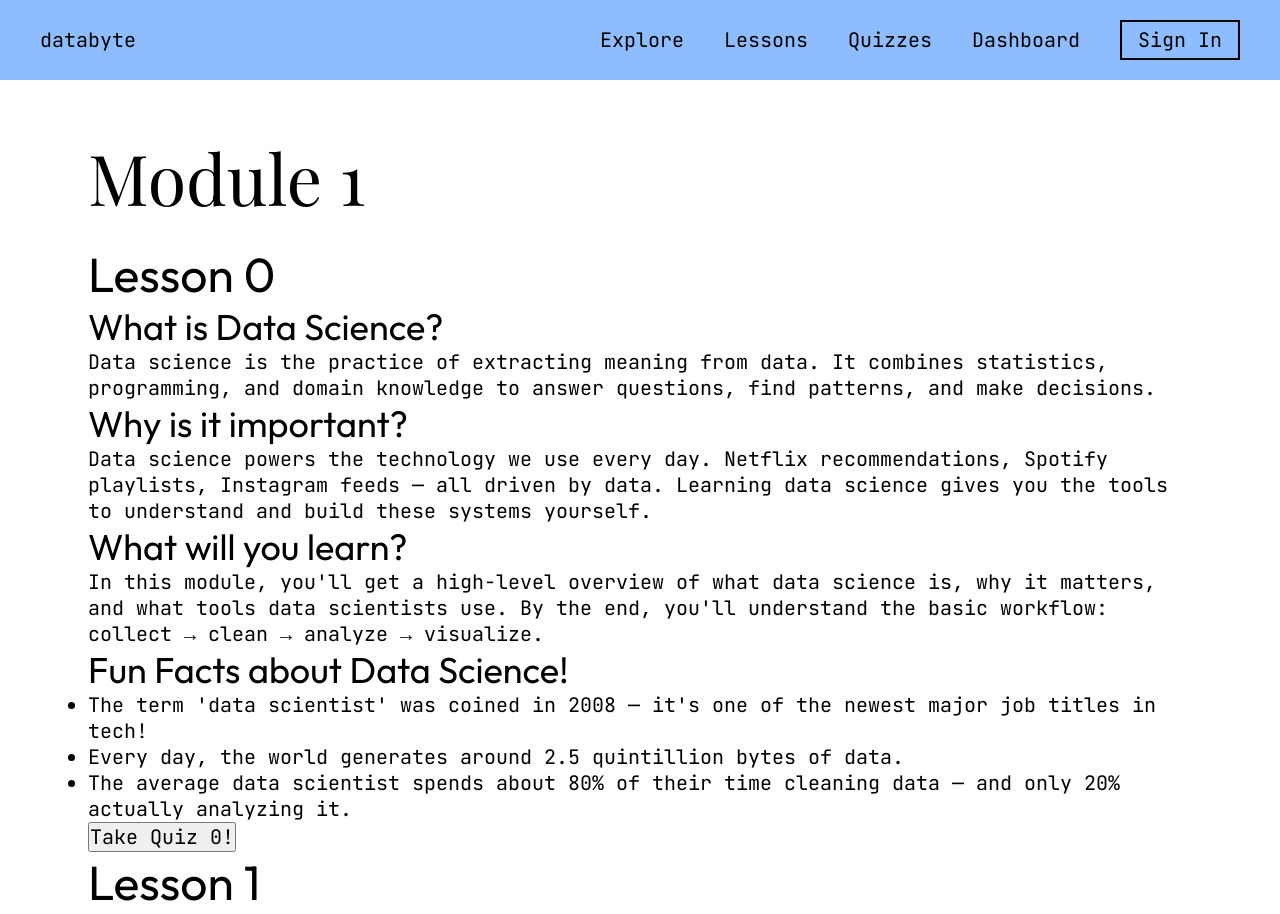
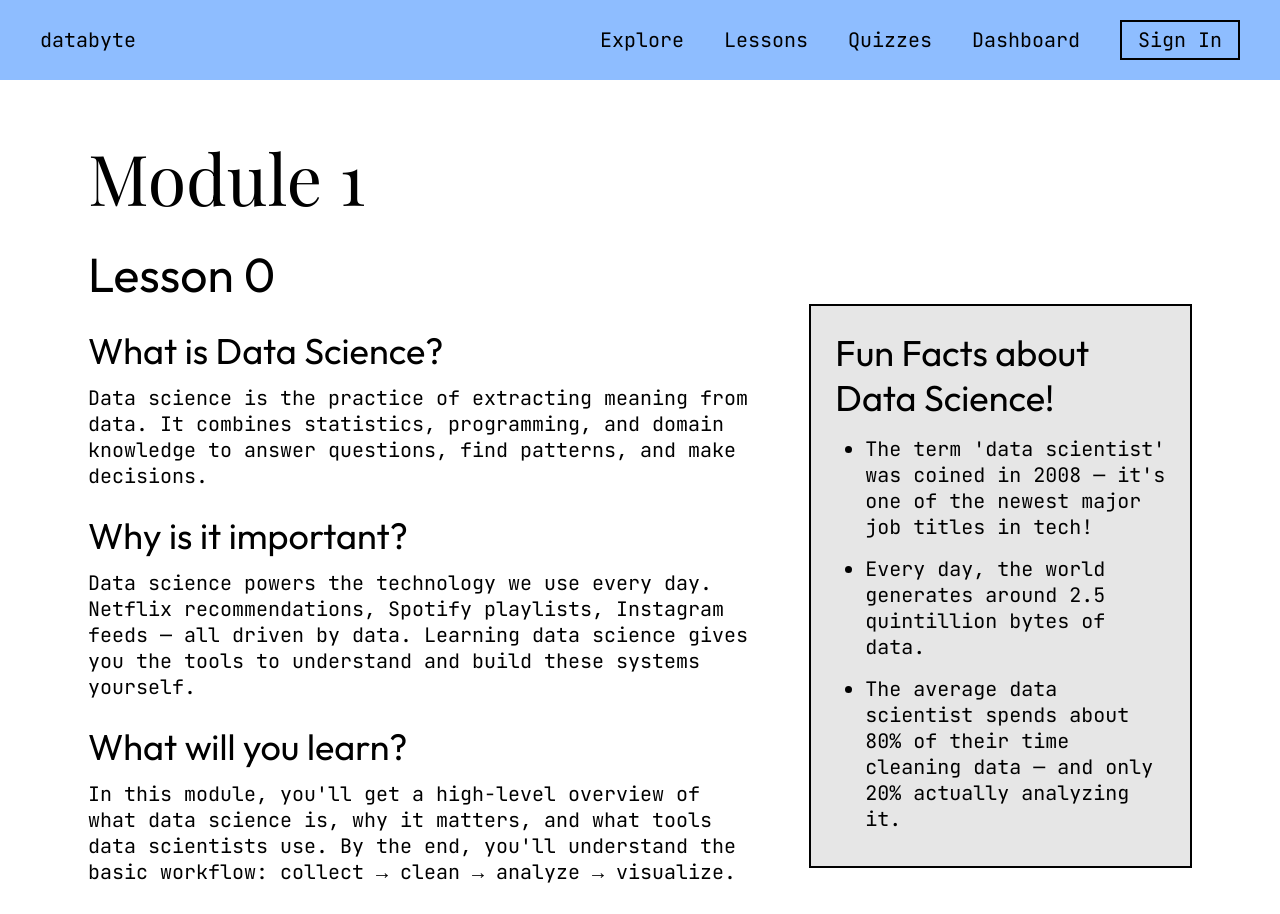
Before and after one commit to Sopy9/databyte, a React (Create React App) app in the folder frontend/: page /module/1 in a window 1280 px wide. Shown: the top 914 px of the page. Built offline with nearby package versions, Linux system fonts and the light colour scheme.

Commit message:
lessons and modules page is done with css

```diff
--- a/frontend/src/App.css
+++ b/frontend/src/App.css
@@ -95,7 +95,11 @@ p {
   justify-content: center;
   text-decoration: none;
   color: black;
+}
 
+.signin-btn:hover {
+  color: black !important;
+  background-color: #6ba0eb;
 }
 
 /* Footer */
--- /dev/null
+++ b/frontend/src/pages/Module.css
@@ -0,0 +1,44 @@
+.lesson-layout {
+    display: flex;
+    gap: 60px;
+    align-items: flex-start;
+}
+
+.lesson-content {
+    flex: 2;
+}
+
+.lesson-content h4 {
+    margin-top: 24px;
+    margin-bottom: 12px;
+}
+
+.fun-facts {
+    flex: 1;
+    border: 2px solid black;
+    padding: 24px;
+    background-color: #E6E6E6;
+}
+
+.fun-facts li {
+    margin-left: 30px;
+    margin-top: 16px;
+    margin-bottom: 10px;
+}
+
+.quiz-btn {
+    margin-top: 30px;
+    padding: 10px 24px;
+    border: 2px solid black;
+    background-color: transparent;
+    color: black;
+}
+
+.quiz-btn:hover {
+    background-color: #E6E6E6;
+}
+
+.coming-soon {
+    margin-top: 120px;
+    margin-bottom: 300px;
+}
--- a/frontend/src/pages/Module.js
+++ b/frontend/src/pages/Module.js
@@ -1,4 +1,5 @@
 import { Link, useParams } from 'react-router-dom';
+import './Module.css';
 
 function Module() {
 
@@ -16,8 +17,8 @@ function Module() {
     <h1>Module 1</h1>
     <h3>Lesson 0</h3>
 
-    <div>
-        <div>
+    <div className="lesson-layout">
+        <div className="lesson-content">
             <h4>What is Data Science?</h4>
             <p>
                 Data science is the practice of extracting meaning from data. It combines statistics,
@@ -39,7 +40,7 @@ function Module() {
             </p>
         </div>
 
-        <div>
+        <div className="fun-facts">
             <h4>Fun Facts about Data Science!</h4>
             <ul>
                 <li>The term 'data scientist' was coined in 2008 — it's one of the newest major job titles in tech!</li>
@@ -50,10 +51,10 @@ function Module() {
     </div>
 
     <Link to="/quizzes/0">
-        <button>Take Quiz 0!</button>
+        <button className="quiz-btn">Take Quiz 0!</button>
     </Link>
 
-    <div>
+    <div className="coming-soon">
         <h3>Lesson 1</h3>
         <p>coming soon...</p>
     </div>
```
